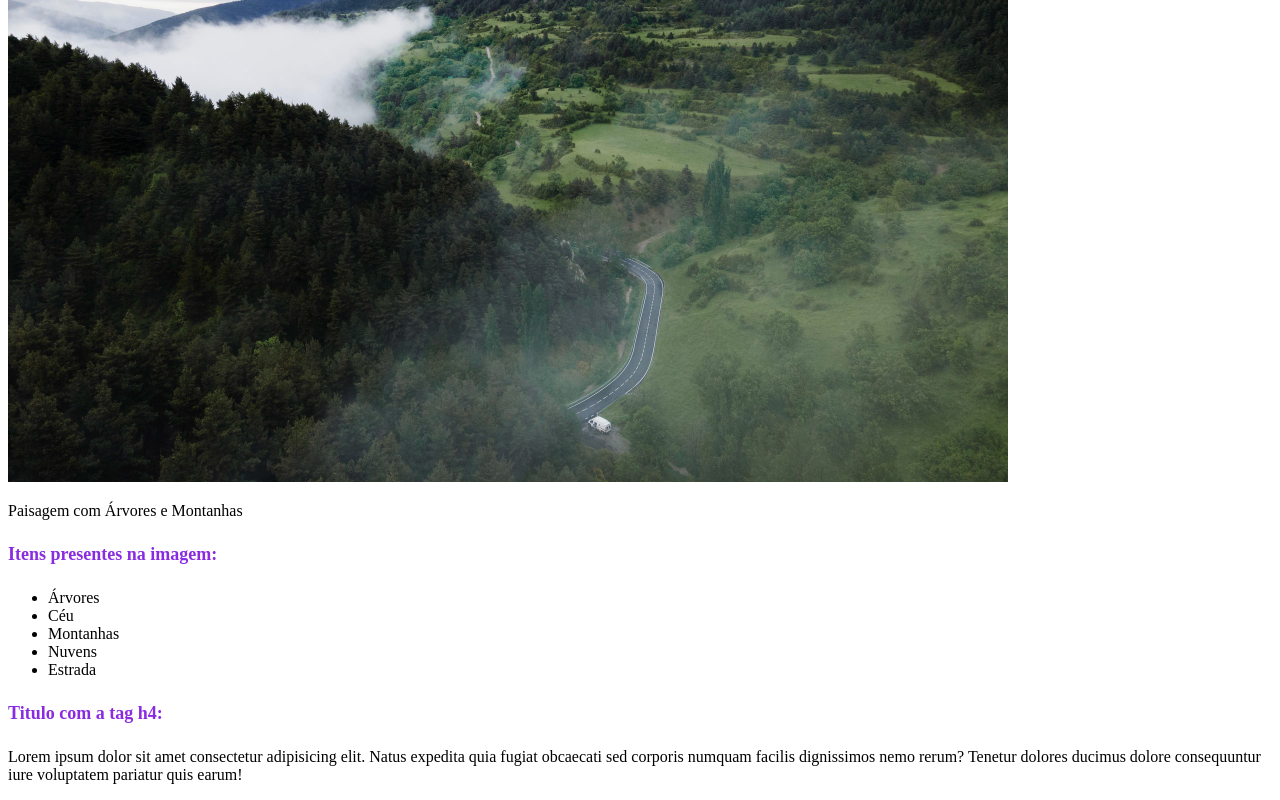
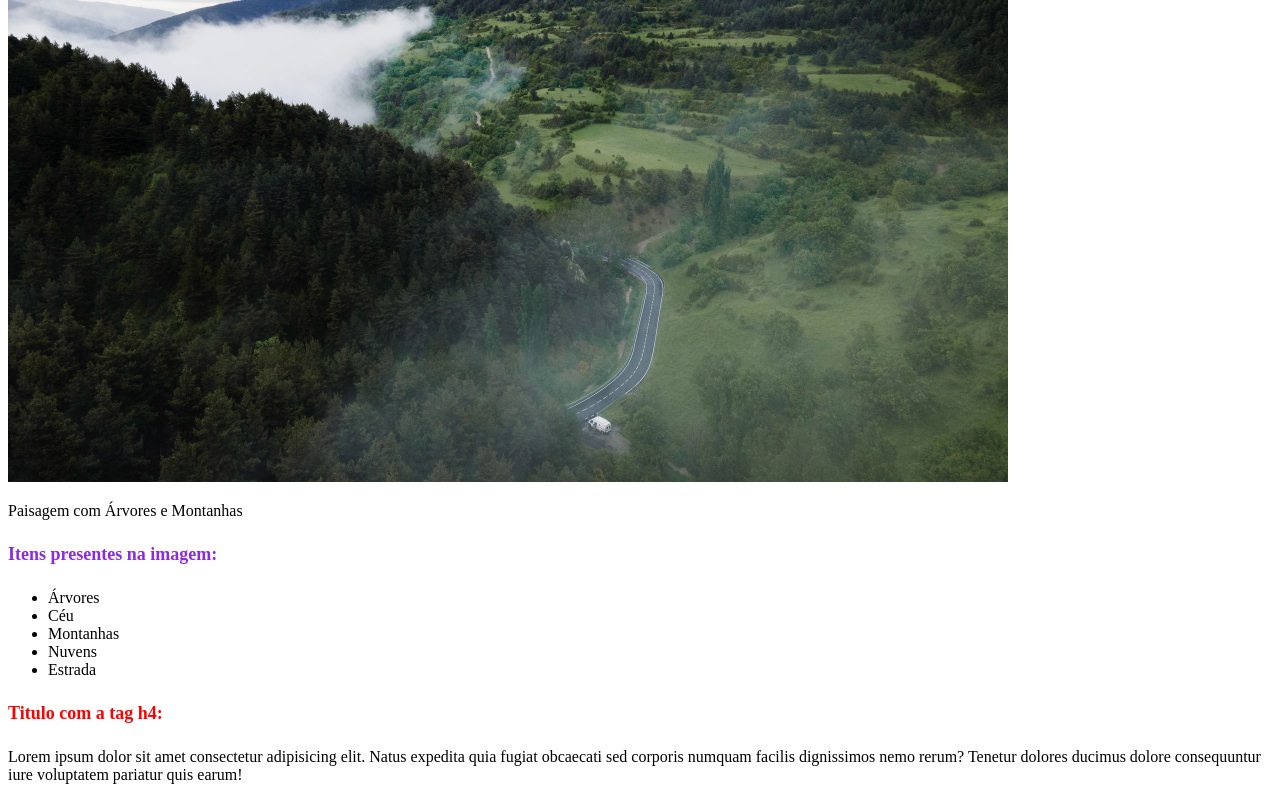
Before and after one commit to IsmaelRodr/Desafio-02-Formacao-FrontEnd-Hora-de-codar, a plain HTML site: page index.html in a window 1280 px wide. Shown: the part 348-1148 px from the top of the page. Drawn offline with Linux system fonts and the light colour scheme.

Commit message:
Desafio 02

```diff
--- a/index.html
+++ b/index.html
@@ -19,7 +19,7 @@
             <li>Nuvens</li>
             <li>Estrada</li>
         </ul>
-        <h4>Titulo com a tag h4:</h4>
+        <h4 style="color: red;">Titulo com a tag h4:</h4>
         <p>Lorem ipsum dolor sit amet consectetur adipisicing elit. Natus expedita quia fugiat obcaecati sed corporis numquam facilis dignissimos nemo rerum? Tenetur dolores ducimus dolore consequuntur iure voluptatem pariatur quis earum!</p>
     </div>
 </body>
```
